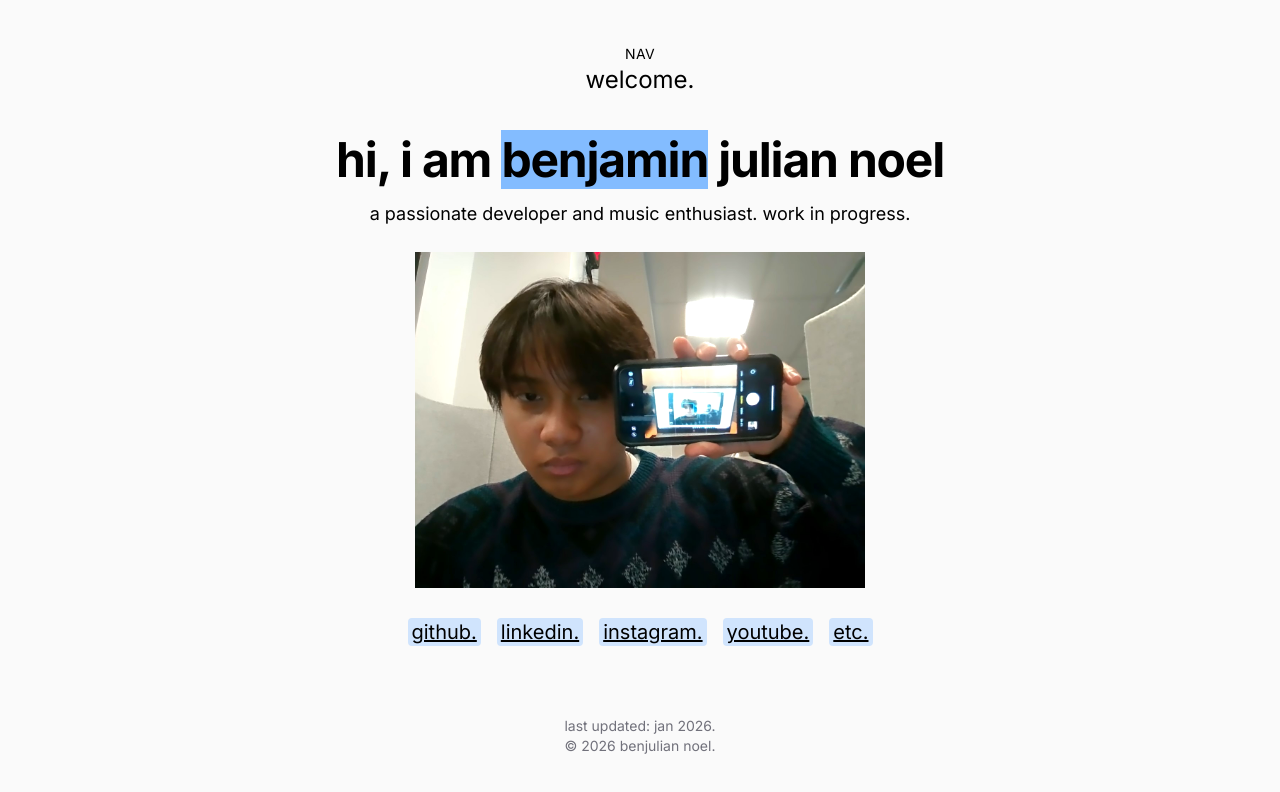
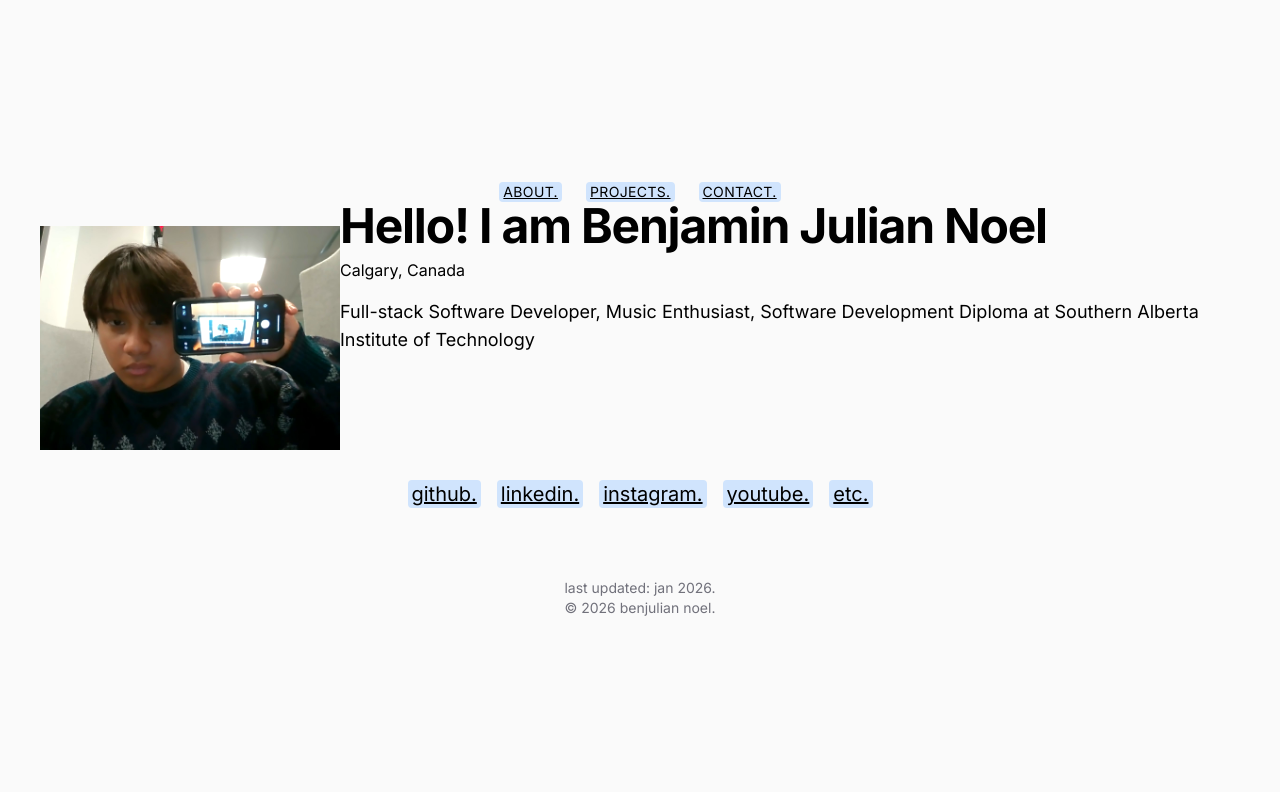
Before and after one commit to benjuliann/benjaminn-portfolio, a Next.js app: page / in a window 1280 px wide. Shown: the top 792 px of the page. Built offline with nearby package versions, Linux system fonts and the light colour scheme.

Commit message:
Update page.js

```diff
--- a/app/page.js
+++ b/app/page.js
@@ -5,20 +5,29 @@ export default function Home() {
     return (
 
         <main className="flex flex-col min-h-screen items-center justify-center bg-zinc-50 dark:bg-gray-950 p-10 dark:text-white">
-            <nav className="flex gap-6 text-sm uppercase tracking-wide">nav</nav>
-            <header className="mb-10">
-                <h2 className="text-2xl">welcome.</h2>
+            <header>
+                <nav className="flex gap-6 text-sm uppercase tracking-wide ">
+                    <a href="#about" className="underline bg-blue-400/25 hover:bg-blue-400/70 transition-all duration-200 hover:scale-105 hover:font-bold px-1 rounded-sm">about.</a>
+                    <a href="#projects" className="underline bg-blue-400/25 hover:bg-blue-400/70 transition-all duration-200 hover:scale-105 hover:font-bold px-1 rounded-sm">projects.</a>
+                    <a href="#contact" className="underline bg-blue-400/25 hover:bg-blue-400/70 transition-all duration-200 hover:scale-105 hover:font-bold px-1 rounded-sm">contact.</a>
+                </nav>
             </header>
-
-            <h1 className="text-5xl font-bold tracking-tight">hi, i am <span className="bg-blue-400/70">benjamin</span> julian noel</h1>
-            <p className="mt-4 text-lg">a passionate developer and music enthusiast. work in progress.</p>
-            <Image
+            <div className="flex ">
+                <Image
                 src="/images/selfie.jpg"
                 alt="benjie's selfie"
-                width={450}
+                width={300}
                 height={300}
                 className="filter brightness-105 saturate-120 mt-6"
-            />
+                />
+                <div>
+                    <h4 className="text-5xl font-bold tracking-tight">Hello! I am Benjamin Julian Noel</h4>
+                    <p className="mt-2">Calgary, Canada</p>
+                    <p className="mt-4 text-lg">Full-stack Software Developer, Music Enthusiast, Software Development Diploma at Southern Alberta Institute of Technology</p>
+                </div>
+            </div>
+
+
             <div className="mt-6 flex space-x-4 text-xl h-[2.5rem] items-center">
                 <a href="https://github.com/benjuliann"className="underline bg-blue-400/25 hover:bg-blue-400/70 transition-all duration-200 hover:scale-105 hover:font-bold px-1 rounded-sm">github.</a>
                 <a href="https://www.linkedin.com/in/benjuliannoel/"className="underline bg-blue-400/25 hover:bg-blue-400/70 transition-all duration-200 hover:scale-105 hover:font-bold px-1 rounded-sm">linkedin.</a>
```
